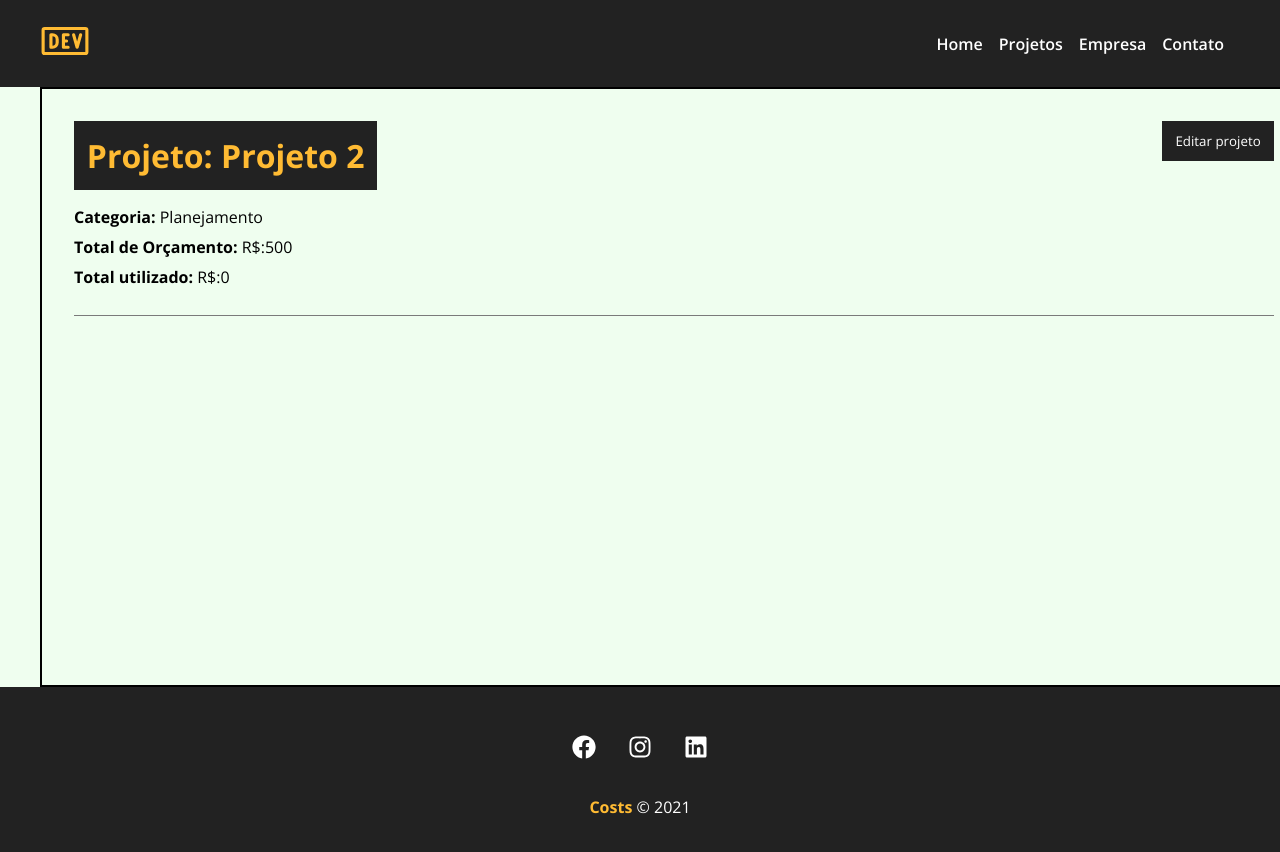
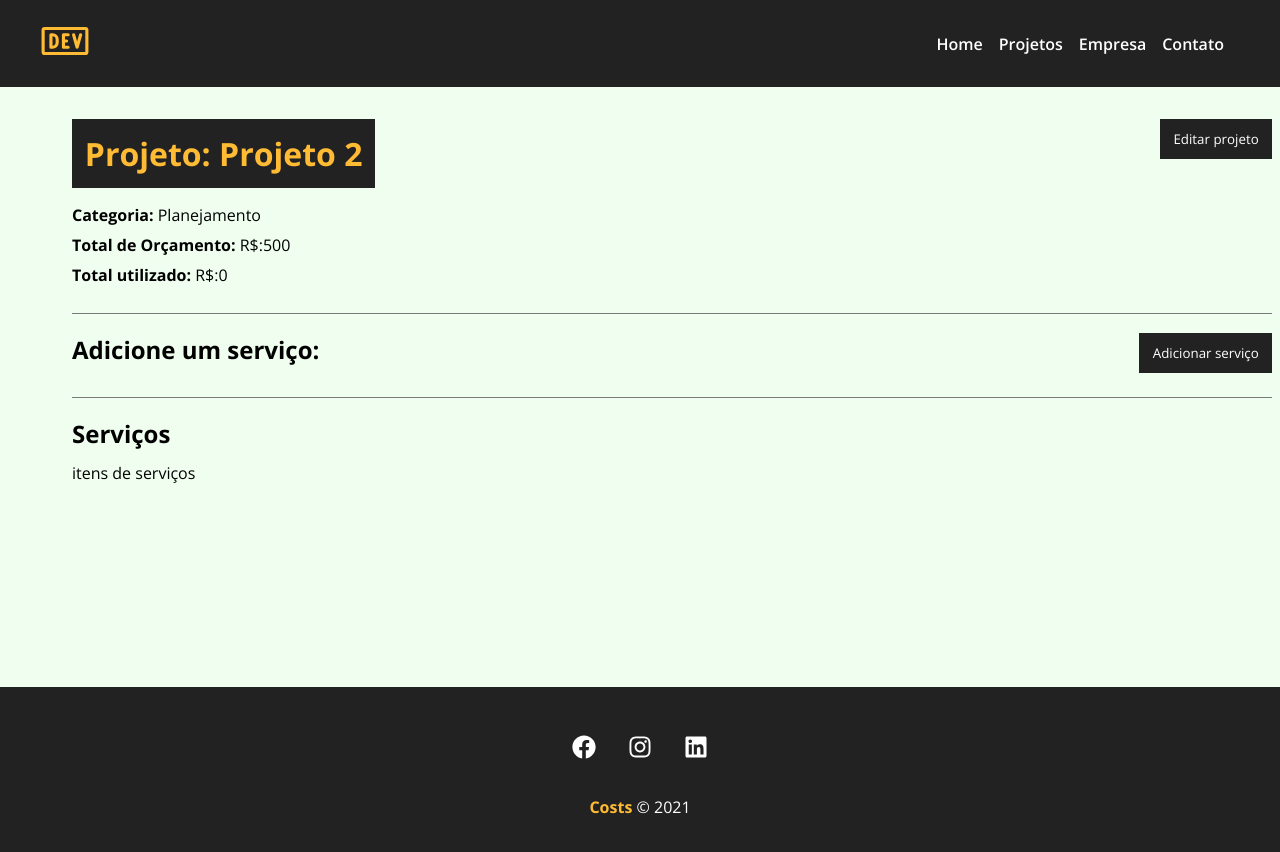
Before and after one commit to Felipe-Monte/project-costs-react, a React (Create React App) app: page /project/6180 in a window 1280 px wide. Shown: the top 852 px of the page. Built offline with nearby package versions, Linux system fonts and the light colour scheme; data requests are answered from the project's data file.

Commit message:
continue

```diff
--- a/src/components/pages/Project.js
+++ b/src/components/pages/Project.js
@@ -3,7 +3,7 @@
 import { useParams } from "react-router-dom";
 import { useState, useEffect } from "react";
 import Container from "../layout/Container";
-import Message from "../layout/Message"
+import Message from "../layout/Message";
 import ProjectForm from "../project/ProjectForm";
 import Loading from "../layout/Loading";
 
@@ -12,8 +12,9 @@
 
   const [project, setProject] = useState([]);
   const [showProjectForm, setShowProjectForm] = useState(false);
-  const [message, setMessage] = useState()
-  const [type, setType] = useState()
+  const [showServiceForm, setShowServiceForm] = useState(false);
+  const [message, setMessage] = useState();
+  const [type, setType] = useState();
 
   useEffect(() => {
     setTimeout(() => {
@@ -32,32 +33,37 @@
   }, [id]);
 
   function editPost(project) {
+    setMessage("");
 
     if (project.budget < project.cost) {
-      setMessage("O orçamento não pode ser menor que o custo do projeto!")
-      setType("error")
-      return false
+      setMessage("O orçamento não pode ser menor que o custo do projeto!");
+      setType("error");
+      return false;
     }
 
     fetch(`http://localhost:5000/projects/${project.id}`, {
       method: "PATCH",
       headers: {
-        'Content-Type': "application/json"
+        "Content-Type": "application/json",
       },
-      body: JSON.stringify(project)
+      body: JSON.stringify(project),
     })
-    .then((resp) => resp.json())
-    .then(data => {
-      setProject(data)
-      setShowProjectForm(false)
-      setMessage("Projeto atualizado com sucesso!")
-      setType("success")
-    })
-    .catch(err => console.log(err))
+      .then((resp) => resp.json())
+      .then((data) => {
+        setProject(data);
+        setShowProjectForm(false);
+        setMessage("Projeto atualizado com sucesso!");
+        setType("success");
+      })
+      .catch((err) => console.log(err));
   }
 
   function toggleProjectForm() {
     setShowProjectForm(!showProjectForm);
+  }
+
+  function toggleServiceForm() {
+    setShowServiceForm(!showServiceForm);
   }
 
   return (
@@ -65,7 +71,7 @@
       {project.name ? (
         <div className={styles.project_details}>
           <Container customClass="column">
-            {message && <Message type={type} msg={message}/>}
+            {message && <Message type={type} msg={message} />}
             <div className={styles.details_container}>
               <h1>Projeto: {project.name}</h1>
               <button className={styles.btn} onClick={toggleProjectForm}>
@@ -93,6 +99,19 @@
                 </div>
               )}
             </div>
+            <div className={styles.services_form_container}>
+              <h2>Adicione um serviço:</h2>
+              <button className={styles.btn} onClick={toggleServiceForm}>
+                {!showServiceForm ? "Adicionar serviço" : "Fechar"}
+              </button>
+              <div className={styles.project_info}>
+                {showServiceForm && <div>formulário do serviço</div>}
+              </div>
+            </div>
+            <h2>Serviços</h2>
+            <Container customClass="start">
+                <p>itens de serviços</p>
+            </Container>
           </Container>
         </div>
       ) : (
--- a/src/components/pages/Project.module.css
+++ b/src/components/pages/Project.module.css
@@ -1,7 +1,5 @@
 .project_details {
   padding: 2em;
-
-  border: 2px solid #000;
 }
 
 .project_details h1,
```
